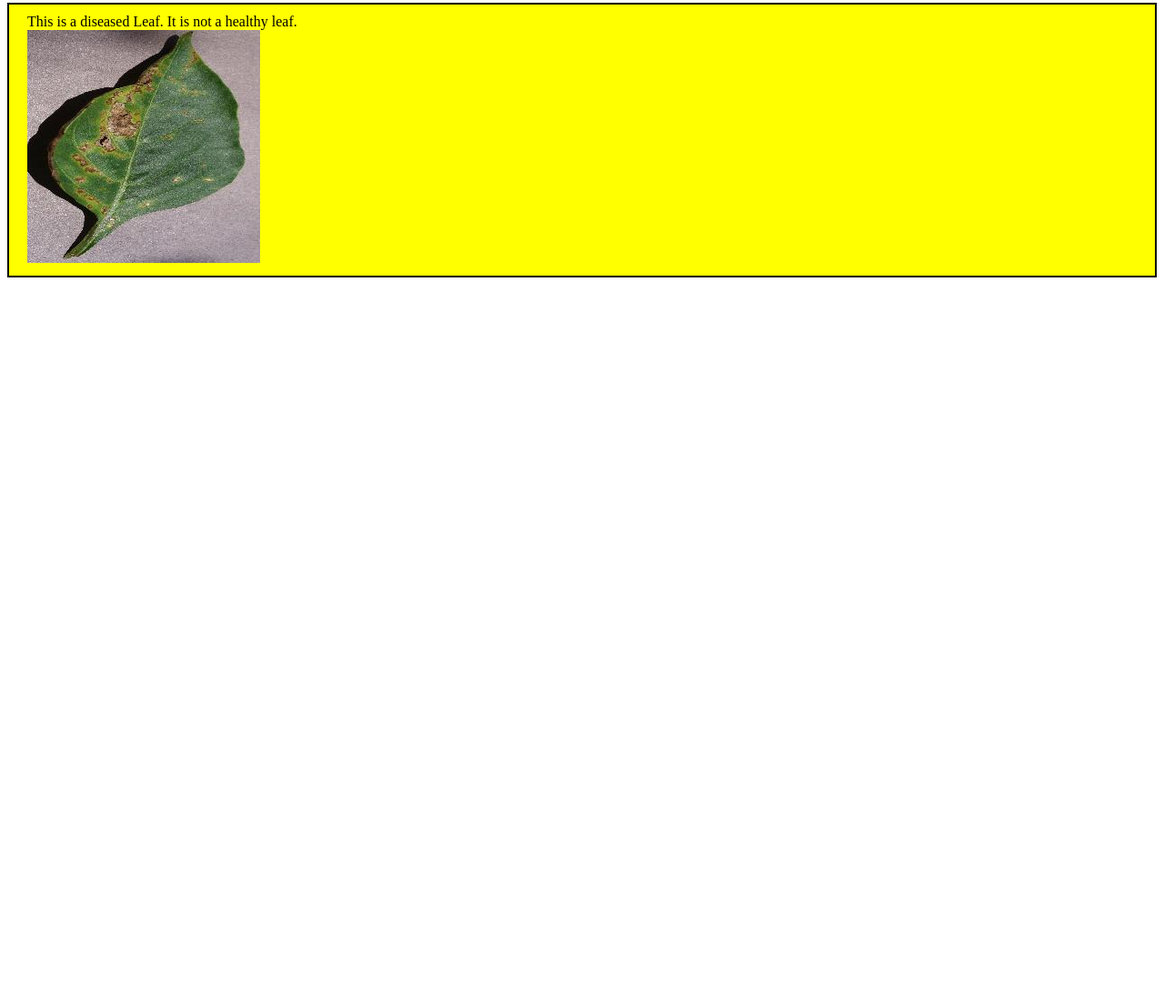
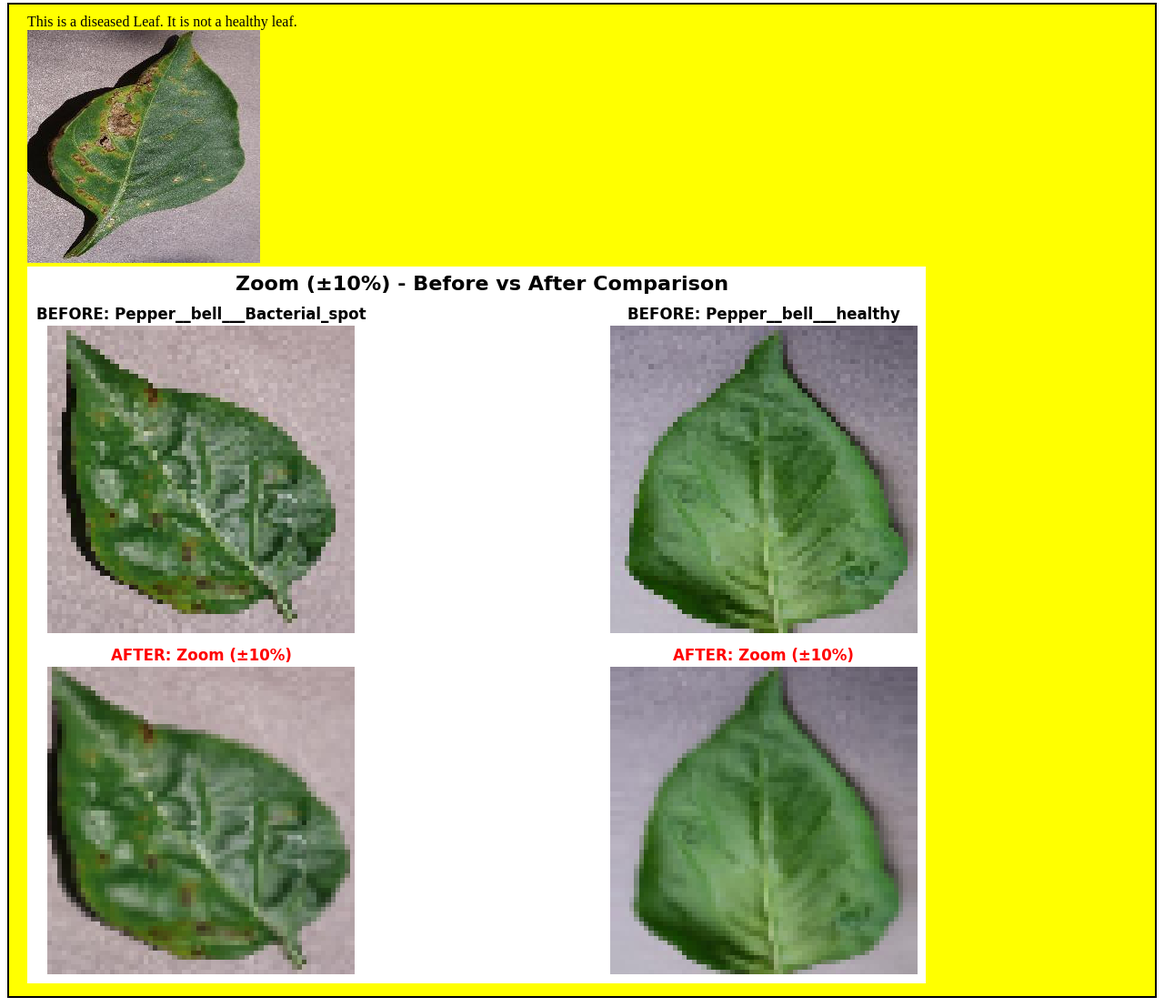
Before and after one commit to Mizan310/my-simple-website, a plain HTML site: page index.html in a window 1280 px wide. Shown: the part 556-1663 px from the top of the page at 91% size. Before the commit the page ends 871 px from the top, so only its background shows below. Drawn offline with Linux system fonts and the light colour scheme.

Commit message:
add an image on the file and check another images

```diff
--- a/index.html
+++ b/index.html
@@ -51,7 +51,8 @@
     </div>
     <div>
         This is a diseased Leaf. It is not a healthy leaf. <br>
-        <img src="Images/0022d6b7-d47c-4ee2-ae9a-392a53f48647___JR_B.Spot 8964.jpeg" alt="">
+        <img src="Images/0022d6b7-d47c-4ee2-ae9a-392a53f48647___JR_B.Spot 8964.jpeg" alt=""> <br>
+        <img src="another images/zoom.png" alt="">
     </div>
 
 </body>
```
Also changed, not shown: another images/zoom.png (added).
